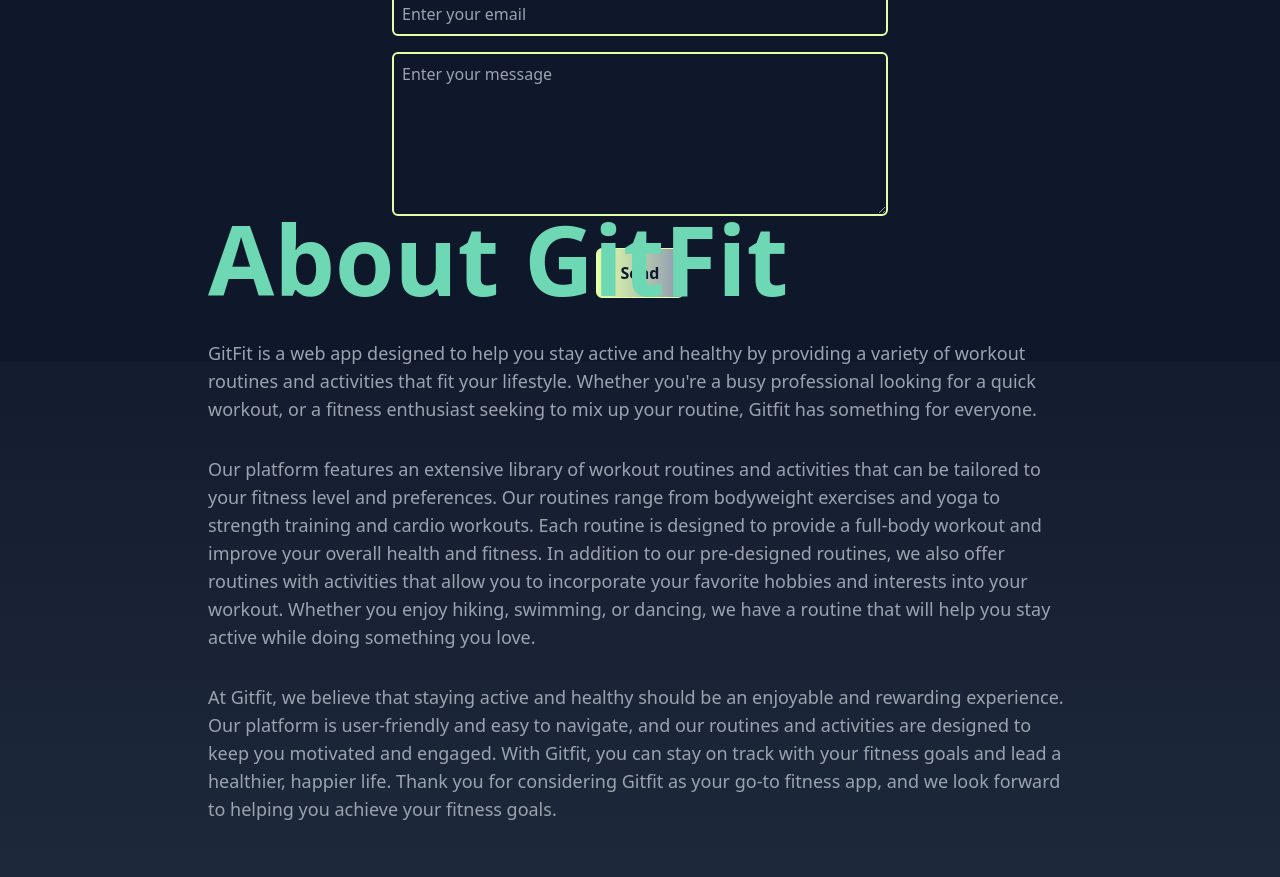
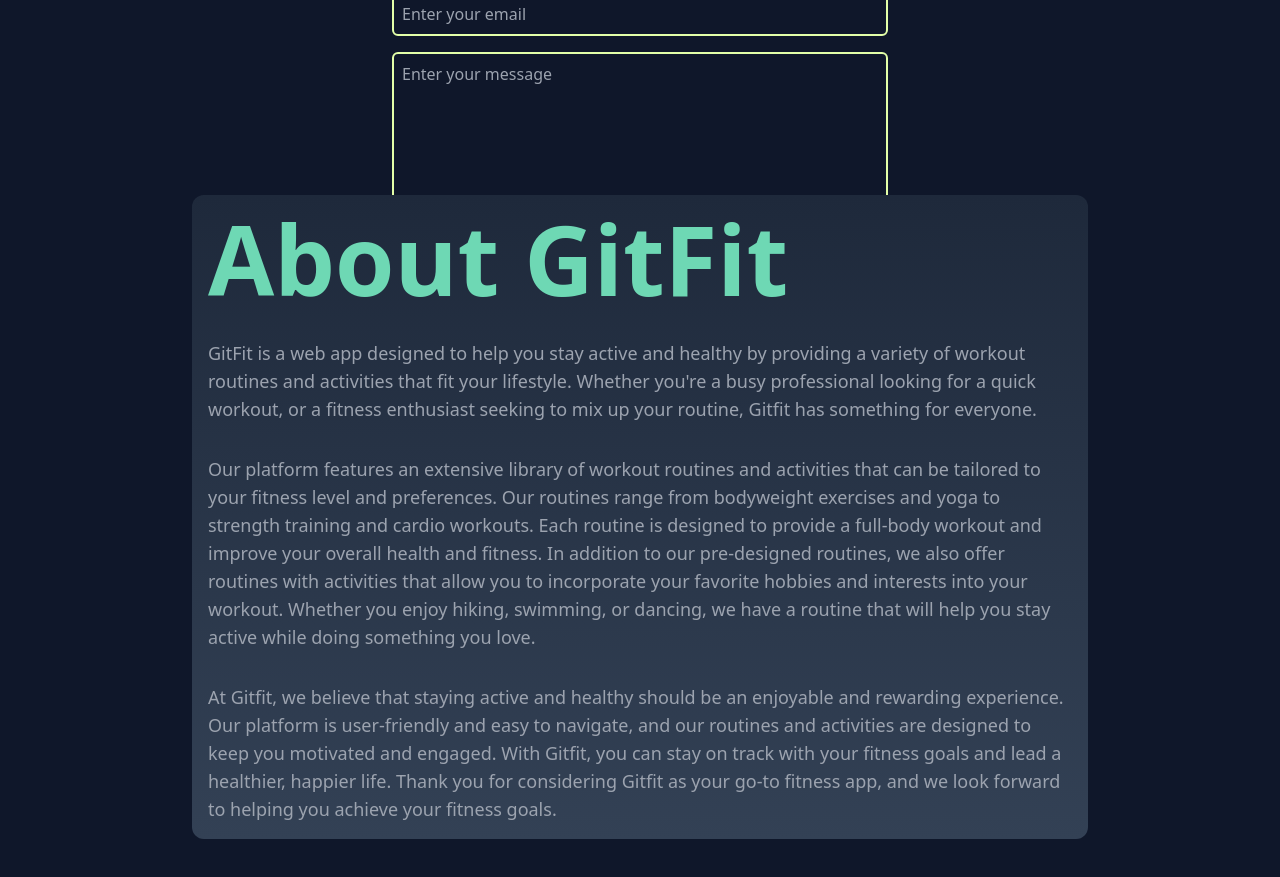
Before and after one commit to AMT98/FitnessTracker_Front-End, a React (Create React App) app: page / in a window 1280 px wide. Shown: the part 683-1560 px from the top of the page. Built offline with nearby package versions, Linux system fonts and the light colour scheme.

Commit message:
Fix card error while searching

```diff
--- a/src/components/About.js
+++ b/src/components/About.js
@@ -2,8 +2,8 @@ import React from "react";
 
 const About = () => {
   return (
-    <div className="bg-gradient-to-b from-slate-900 to-slate-800 flex md:flex-col flex-row w-screen h-screen justify-center items-center">
-      <div className="w-[90%] md:w-[70%] p-4 text-gray-400 flex flex-col gap-8 ">
+    <div className="bg-slate-900 flex md:flex-col flex-row w-screen h-screen justify-center items-center pt-[20%] md:pt-[0%]">
+      <div className=" bg-gradient-to-b from-slate-800 to-slate-700 w-[90%] md:w-[70%] p-4 text-gray-400 flex flex-col gap-8 rounded-xl ">
         <h1 className="text-4xl md:text-8xl text-[#6ED8B4] font-bold ">About GitFit</h1>
         <h1 className="text-sm md:text-lg">
           GitFit is a web app designed to help you stay active and healthy by
--- a/src/components/Activities.js
+++ b/src/components/Activities.js
@@ -31,8 +31,8 @@ const Activities = () => {
   // };
   // console.log(searchTerm);
   return (
-    <div className="bg-gradient-to-b from-gray-900 items-center justify-center flex p-6 flex-col h-auto w-full">
-      <h1 className="text-[#6ED8B4] text-6xl flex items-center justify-center mt-[17%] md:mt-[8%] mb-[1%] ">
+    <div className="bg-gradient-to-b from-gray-900  items-center justify-center flex p-6 flex-col h-auto w-full">
+      <h1 className="text-[#6ED8B4] text-6xl flex items-center justify-center mt-[17%] md:mt-[7%] mb-[1%] ">
         Activities
       </h1>
       <form onSubmit={handleSearchSubmit} className="my-[5%] md:my-[1%]">
@@ -65,7 +65,7 @@ const Activities = () => {
           .map((activity) => (
             <div
               key={activity.id}
-              className="flex flex-col border rounded-2xl border-[#6ED8B4] p-6 font-bold bg-[#E3FFA8] md:w-[20%] w-[90%] shadow-lg h-[350px] shadow-[#6ED8B4] "
+              className="flex flex-col border rounded-2xl border-[#6ED8B4] p-6 font-bold bg-[#E3FFA8] md:w-[350px] min-w-[350px] shadow-lg h-[350px] shadow-[#6ED8B4] "
             >
               <GiMuscleUp className="ml-[45%] mb-[15%]" size={30} />
 
```
